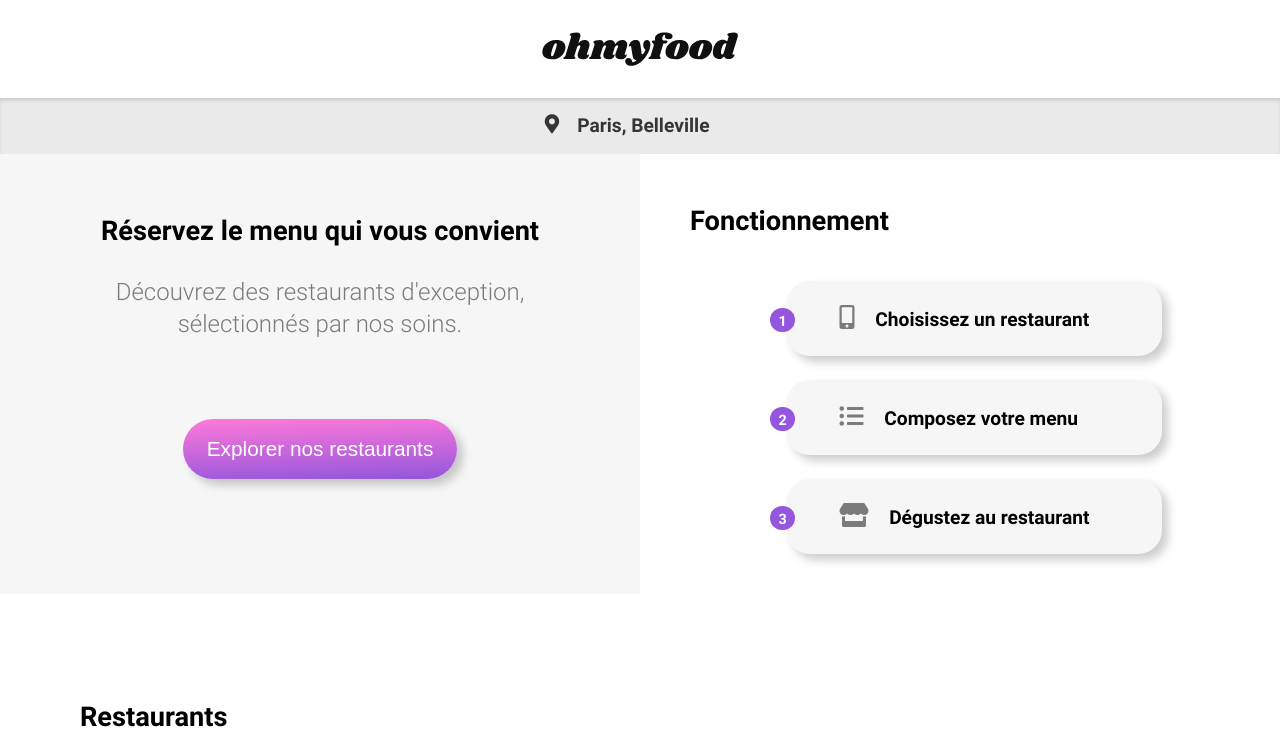
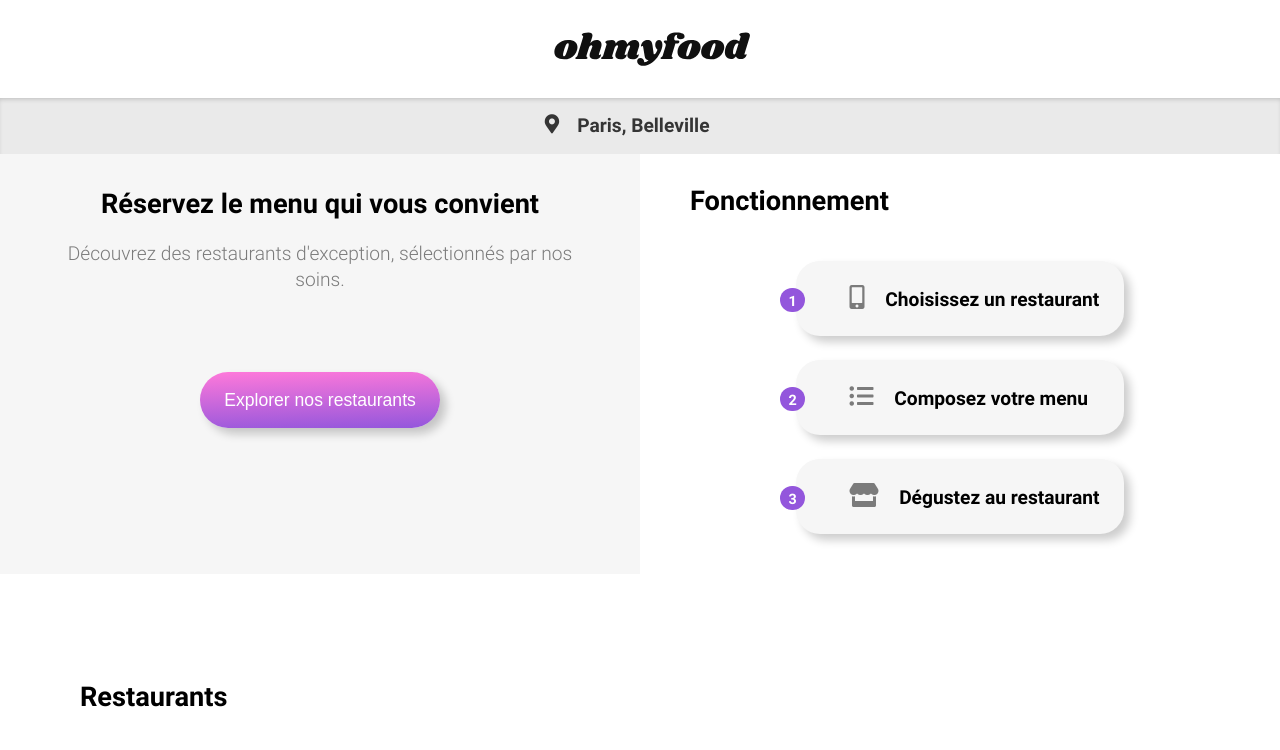
Before and after one commit to CelineDVE/CelineDevreese_3_12012021, a website: page index.html in a window 1280 px wide. Shown: the top 750 px of the page. Drawn offline with Linux system fonts and the light colour scheme.

Commit message:
Modifications pour mettre le code en mobile-first. W3C valide HTML et CSS.

```diff
--- a/sass/base/_base.scss
+++ b/sass/base/_base.scss
@@ -1,26 +1,14 @@
 body {
     font-family: $font-text;
     margin: 0;
-
 }
-
-#bloc_page {
-    max-width: 1700px;
-    margin: auto;
-    @include tablette {
-        width: auto;
-    }
-}
-
 .font_title {
     font-family: $font-title;
 }
-
 a {
     text-decoration: none;
     color: #000;
 }
-
 ul {
     list-style-type: none;
 }
--- a/sass/components/_buttons.scss
+++ b/sass/components/_buttons.scss
@@ -1,8 +1,9 @@
 .btn {
     & [value] {
+        min-width: 200px;
         color: #fff;
+        font-size: 1.1rem;
         border: none;
-        font-size: 1.3rem;
         background: linear-gradient(-2deg, $color-primary, $color-secondary);
         padding: 1.1rem 1.5rem;
         border-radius: 2rem;
--- a/sass/components/_loading.scss
+++ b/sass/components/_loading.scss
@@ -24,7 +24,6 @@
     0% {
         opacity: 0;
         transform: translate(-10rem) rotate(-360deg);
-
     }
     30% {
         opacity: 1;
--- a/sass/layout/_footer.scss
+++ b/sass/layout/_footer.scss
@@ -5,20 +5,20 @@ footer {
     h2 {
         padding: 30px 0 0 40px;
         margin-top: 0;
-        font-size: 1.5rem;
+        font-size: 1.2rem;
         font-weight: normal;
         @include tablette {
-            font-size: 1.2rem;
+            font-size: 1.5rem;
         }
     }
     i {
         margin-right: .4rem;
     }
     li {
-        font-size: 1.1rem;
+        font-size: 1rem;
         margin-bottom: .5rem;
         @include tablette {
-            font-size: 1rem;
+            font-size: 1.1rem;
         }
         a {
             color: #fff;
--- a/sass/layout/_header.scss
+++ b/sass/layout/_header.scss
@@ -3,15 +3,15 @@
 header {
     h1 {
     display: flex;
-    margin: 2rem;
-    @include mobile {
-        margin: 1rem 0 1rem 1.5rem;
-    }
+    margin: 1rem 0 1rem 1.5rem;
         a {
-            font-size: 1.5rem;
+                font-size: 1.5rem;
+            }
+            img {
+                margin: auto;
+            }
         }
-        img {
-            margin: auto;
-    }
+    @include desktop {
+        margin: 2rem;
     }
 }
--- a/sass/layout/_menu.scss
+++ b/sass/layout/_menu.scss
@@ -13,11 +13,11 @@
 
 .img-menu {
     width: 100%;
-    height: 30rem;
-    object-fit: cover;
+    height: auto;
+    object-fit: contain;
     @include tablette {
-        height: auto;
-        object-fit: contain;
+        height: 30rem;
+        object-fit: cover;
     }
 }
 .menu {
@@ -26,20 +26,20 @@
     margin-top: -3rem;
     border-radius: 2.5rem 2.5rem 0 0;
     background-color: $color-bgc;
-    padding: 0 50px 0 50px;
-    @include tablette {
-        display: block;
-        padding: 0 20px 0 20px;
+    padding: 0 20px 0 20px;
+    display: block;
+    @include desktop {
+        padding: 0 50px 0 50px;
     }
     h2 {
         width: 100%;
         display: flex;
-        justify-content: space-around;
+        justify-content: space-between;
         padding: 40px 0 0 0;
         font-size: 2rem;
         margin: 0 0 10px 0;
-        @include tablette {
-            justify-content: space-between;
+        @include desktop {
+            justify-content: space-around;
         }
     }
 }
@@ -51,9 +51,9 @@
     animation: menu-opacity 1200ms cubic-bezier(.73,.01,.2,.99) both;
     &__h3 {
         text-transform: uppercase;
-        font-size: 1.5rem;
-        @include mobile {
-            font-size: 1.2rem;
+        font-size: 1.2rem;
+        @include desktop {
+            font-size: 1.5rem;
         }
     }
     &__h3::after {
@@ -65,20 +65,20 @@
         border-bottom: 3px solid $color-tertiary;
     }
     form {
-    text-align: center;
-    padding: 100px 0;
-    @include mobile {
+        text-align: center;
         padding: 40px 0 80px 0;
-        }
+            @include desktop {
+                padding: 100px 0;
+            }
     }
 }
 
 .order {
-    max-width: 50%;
+    max-width: none;
     display: flex;
     margin: auto;
-    @include tablette {
-        max-width: none;
+    @include desktop {
+        max-width: 50%;
     }
     article {
         width: 100%;
@@ -90,13 +90,13 @@
         @include box-shadow;
         h3 {
             font-family: $font-bold;
-            font-size: 1.5rem;
+            font-size: 1.2rem;
             margin: 0;
             white-space: nowrap;
             overflow: hidden;
             text-overflow: ellipsis;
-            @include mobile {
-                font-size: 1.2rem;
+            @include desktop {
+                font-size: 1.5rem;
             }
         }
         .text-item {
@@ -105,20 +105,18 @@
         }
         p {
             margin: 0;
-            font-size: 1.3rem;
             white-space: nowrap;
             overflow: hidden;
             text-overflow: ellipsis;
-            @include mobile {
-                font-size: 1rem;
+            @include desktop {
+                font-size: 1.3rem;
             }
         }
         span {
             font-family: $font-bold;
-            font-size: 1.3rem;
             margin: 0 1rem;
-            @include mobile {
-                font-size: 1rem;
+            @include desktop {
+                font-size: 1.3rem;
             }
         }
     }
@@ -147,18 +145,18 @@
     }
     .fa-check-circle {
         color: #fff;
-        font-size: 2rem;
+        font-size: 1.2rem;
         padding: 1rem;
-        @include mobile {
-            font-size: 1.2rem;
+        @include desktop {
+            font-size: 2rem;
         }
     }
-    &:active article {
+    &:hover article {
         border-radius: 1rem 0 0 1rem;
         width: 85%;
         transition: width 500ms cubic-bezier(.05,.33,.89,1.03);
     }
-    &:active .order-bg {
+    &:hover .order-bg {
         display: block;
         animation: order 500ms 100ms cubic-bezier(.05,.33,.89,1.03) both;
         opacity: 0;
--- a/sass/pages/_cards-restau.scss
+++ b/sass/pages/_cards-restau.scss
@@ -1,69 +1,58 @@
 .cards-restau {
-    display: flex;
-    justify-content: space-around;
-    flex-wrap: wrap;
-    width: 100%;
     height: auto;
     font-size: 1.3rem;
-    padding: 5rem 0;
-    @include tablette {
-        background-color: $color-bgc;;
-    }
-    @include mobile {
-        padding-top: 2.5rem;
+    background-color: $color-bgc;;
+    padding: 1.5rem;
+    @include desktop {
+        padding: 5rem 0;
+        background-color: #fff;
+        display: flex;
+        justify-content: space-around;
+        flex-wrap: wrap;
+        width: 100%;
     }
     h2 {
         font-family: $font-bold;
-        width: 100%;
         font-size: 1.7rem;
-        margin-left: 5rem;
+        margin-left: 1.25rem;
         @include tablette {
             margin-left: 3.12rem;
         }
-        @include mobile {
-            margin-left: 1.25rem;
+        @include desktop {
+            width: 100%;
+            margin-left: 5rem;
         }
     }
     a {
         width: 580px;
-        background-color: #fff;
-        margin: 1rem;
+        margin: 1rem 1.25rem;
         height: auto;
-        border-radius: 1.5rem;
-        @include box-shadow;
         @include tablette {
             margin: 1rem 4rem;
         }
-        @include mobile {
-            object-position: bottom;
-            margin: 1rem 1.25rem;
+        @include desktop {
+            margin: 1rem;
         }
     }
     article {
         display: flex;
         flex-direction: column;
         height: auto;
+        background-color: #fff;
+        border-radius: 1.5rem;
+        @include box-shadow;
     }
     img {
         width: 100%;
         object-fit: cover;
-        height: 16rem;
+        height: 12rem;
         border-radius: 1.5rem 1.5rem 0 0;
         @include tablette {
-            height: 12rem;
-        }
-        @include mobile {
-            object-position: bottom;
+            height: 16rem;
         }
     }
     .img--position {
         object-position: bottom;
-        @include tablette {
-            object-position: center;
-        }
-        @include mobile {
-            object-position: bottom;
-        }
     }
     .new {
         align-self: flex-end;
@@ -72,15 +61,15 @@
         font-family: $font-bold;
         font-size: 1.2rem;
         text-align: center;
-        padding: .5rem 1.5rem;
+        padding: .5rem 1rem;
         border-radius: .2rem;
         min-width: 5rem;
         max-width: 5rem;
         position: absolute;
         margin-right: 1rem;
         margin-top: 1rem;
-        @include tablette {
-            padding: .5rem 1rem;
+        @include desktop {
+            padding: .5rem 1.5rem;
         }
     }
     h3 {
@@ -95,10 +84,10 @@
         justify-content: flex-end;
         position: relative;
         bottom: 3rem;
-        right: 4rem;
+        right: 2rem;
         font-size: 2rem;
-        @include tablette {
-            right: 2rem;
+        @include desktop {
+            right: 4rem;
         }
     }
 
--- a/sass/pages/_explications.scss
+++ b/sass/pages/_explications.scss
@@ -1,49 +1,48 @@
 .expl {
     height: auto;
+    display: block;
+    @include desktop {
         display: grid;
         grid-template-columns: 50% 50%;
-    @include tablette {
-        display: block;
     }
     &__txt {
         background-color: $color-bgc;
-        padding: 30px 50px;
+        padding: 2rem;
         text-align: center;
         font-size: 1.5rem;
-        @include tablette {
-            padding: 2rem;
+        @include desktop {
+            padding: 30px 50px;
         }
         &--bold {
             @include font-bold;
             font-size: 1.7rem;
-            @include tablette {
             margin: 0;
-            }
         }
         &--grey {
             color: rgba(#000, 0.5);
+            margin-bottom: 1.9rem;
+            font-size: 1.2rem;
+            @include desktop {
                 margin-bottom: 5rem;
-            @include tablette {
-                margin-bottom: 30px;
-                font-size: 1.2rem;
             }
         }
+
     }
     &__fonct {
-        margin: 20px 20px 0 0;
-        padding: 0 50px;
-        display: flex;
-        justify-content: center;
-        flex-wrap: wrap;
+        margin: 20px 20px 80px 0;
+        padding: 0 20px;
         @include font-bold;
         @include tablette {
             display: block;
             margin: 50px 0 80px 0;
         }
-        @include mobile {
-            padding: 0 20px;
+        @include desktop {
+            padding: 0 50px;
+            display: flex;
+            justify-content: center;
+            flex-wrap: wrap;
+            margin: 0;
         }
-
         h2 {
             width: 100%;
             margin: 27.2px 0;
@@ -51,30 +50,30 @@
         }
         ol {
             counter-reset: fonct;
-            padding: 0;
+            padding-left: 10px;
             @include tablette {
                 padding-left: 20px;
             }
-            @include mobile {
-            padding-left: 10px;
+            @include desktop {
+                padding: 0;
             }
         }
         li {
             width: 100%;
             margin-bottom: 1.5rem;
-            padding: 1.5rem;
+            padding: 1.5rem .5rem;
             background-color: $color-bgc;
             border-radius: 1.5rem;
             list-style-type: none;
             counter-increment: fonct;
-            font-size: 1.2rem;
+            font-size: 1.1rem;
             @include box-shadow;
             @include tablette {
                 width: auto;
+                font-size: 1.2rem;
             }
-            @include mobile {
-                padding: 1.5rem .5rem;
-                font-size: 1.1rem;
+            @include desktop {
+                padding: 1.5rem;
             }
             &:before {
                 content: counter(fonct);
@@ -84,17 +83,17 @@
                 border-radius: 2rem;
                 font-size: .9rem;
                 position: relative;
+                right: 20px;
+                @include desktop {
                     right: 40px;
-                @include mobile {
-                    right: 20px;
                 }
             }
             i {
                 color: rgba(#000, 0.5);
                 margin-right: 1rem;
+                font-size: 1.2rem;
+                @include desktop {
                     font-size: 1.5rem;
-                @include mobile {
-                    font-size: 1.2rem;
                 }
             }
             &:hover {
--- a/sass/utils/_mixins.scss
+++ b/sass/utils/_mixins.scss
@@ -1,19 +1,16 @@
-@mixin mobile {
-    @media screen and (max-width: map-get($breakpoints, mobile)) {
+@mixin desktop {
+    @media screen and (min-width: map-get($breakpoints, desktop)) {
         @content;
     }
 }
-
 @mixin tablette {
-    @media screen and (max-width: map-get($breakpoints, tablette)) {
+    @media screen and (min-width: map-get($breakpoints, tablette)) {
         @content;
     }
 }
-
 @mixin font-bold {
     font-family: $font-bold;
 }
-
 @mixin box-shadow {
     box-shadow: 6px 6px 10px rgba(#000, 0.2);
 }
--- a/sass/utils/_variables.scss
+++ b/sass/utils/_variables.scss
@@ -7,6 +7,6 @@ $color-tertiary : #99e2d0;
 $color-bgc : #f6f6f6;
 $load-dur: 1200ms;
 $breakpoints: (
-    mobile:480px,
-    tablette:800px
+    desktop: 901px,
+    tablette: 481px
 );
```
Also changed, not shown: index.html (+1 -0 lines), sass/components/_progressHeart.scss (+5 -3 lines), css/style.css, 1 other file. Lines whose indentation alone changed are shown as unchanged.
